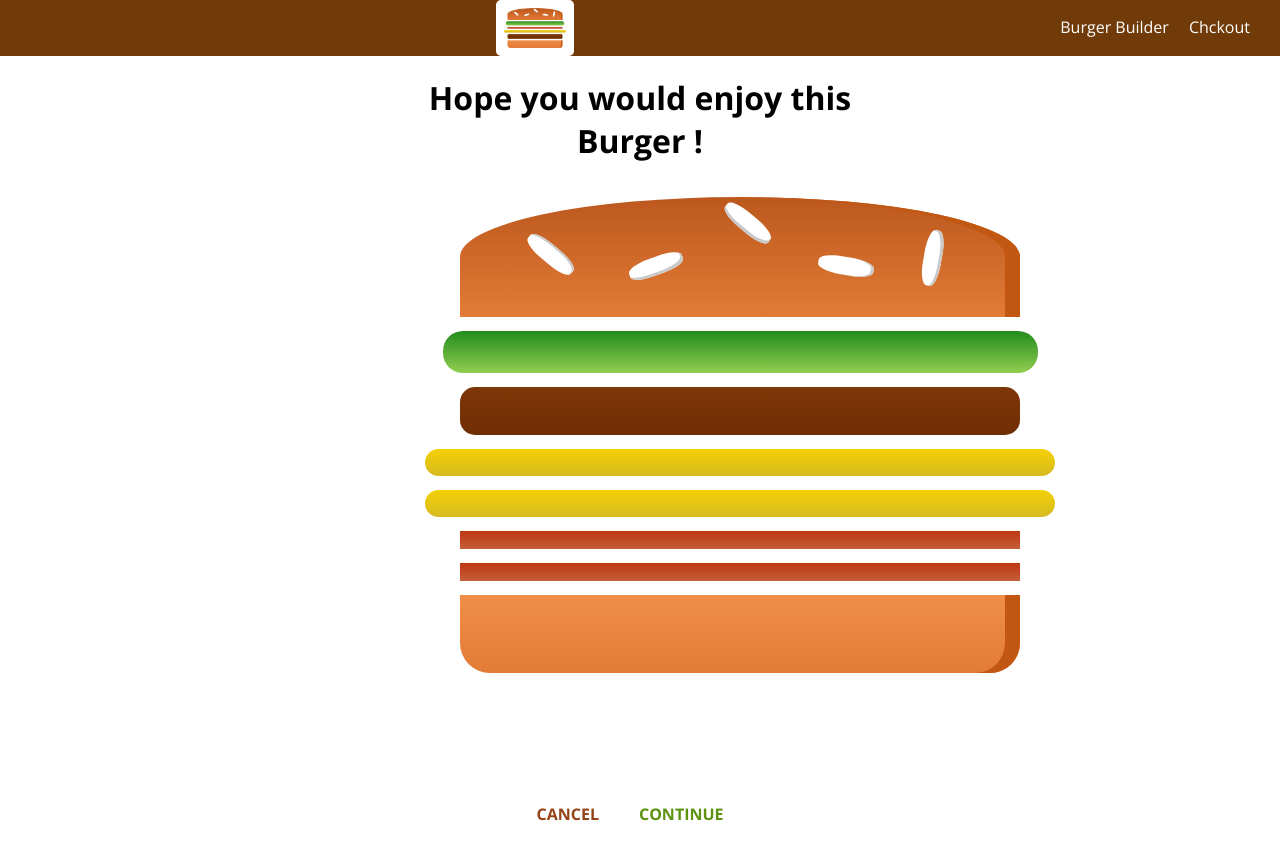
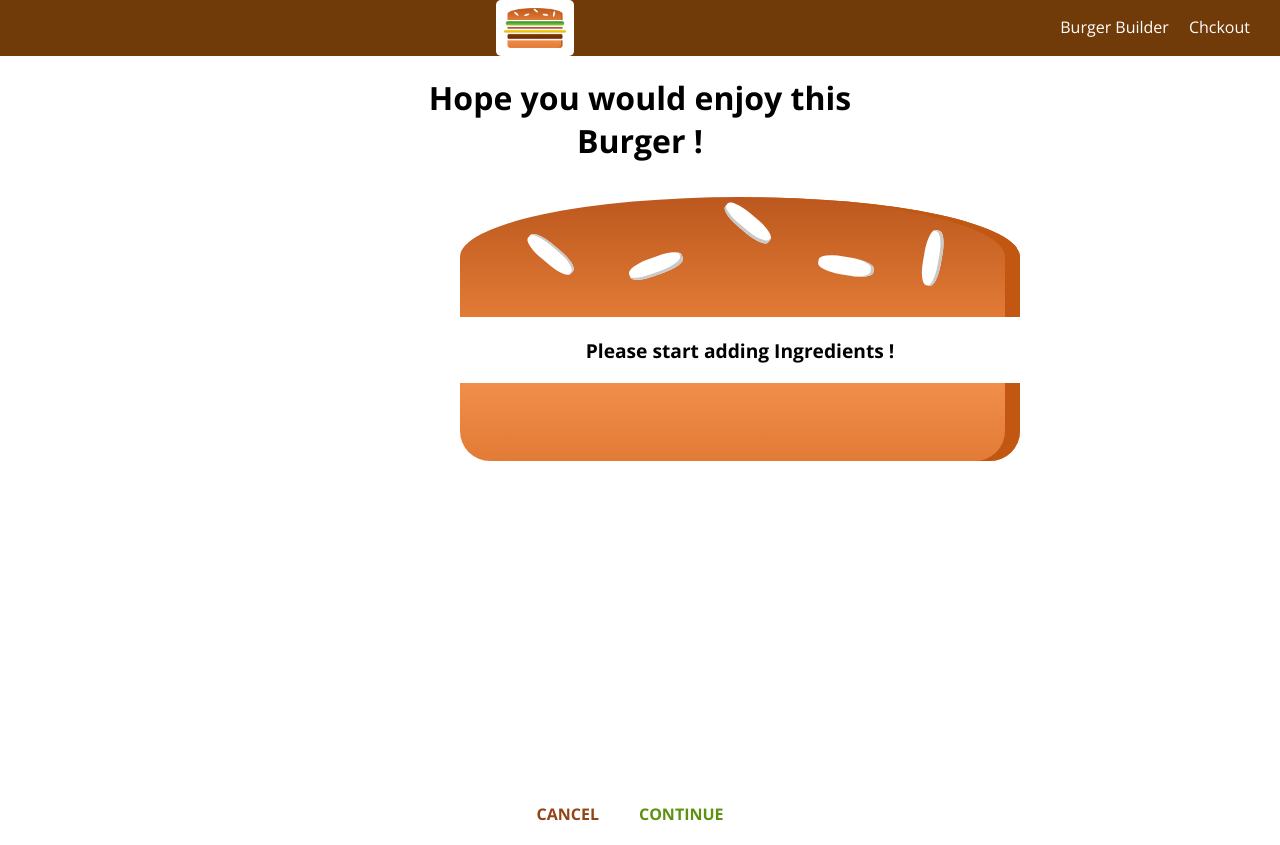
Before and after one commit to amitnashtekar/react-burger, a React app: page /checkout in a window 1280 px wide. Built offline with nearby package versions, Linux system fonts and the light colour scheme.

Commit message:
passing ingredients by queryparam to checkout container

```diff
--- a/src/Containers/BurgerBuilder/BurgerBuilder.js
+++ b/src/Containers/BurgerBuilder/BurgerBuilder.js
@@ -74,7 +74,15 @@
         this.setState({purchasing: false})
     }
     checkoutHandler = () => {
-        this.props.history.push('/checkout')
+        const queryParams = [];
+        for (let i in this.state.ingredients) {
+            queryParams.push(encodeURIComponent(i) + '=' + encodeURIComponent(this.state.ingredients[i]));
+        }
+        const queryString = queryParams.join('&');
+        this.props.history.push({
+            pathname: '/checkout',
+            search: '?' + queryString
+        });
         // this.setState({loading: true});
         // const order = {
         //     ingredients: this.state.ingredients,
--- a/src/Containers/Checkout/Checkout.js
+++ b/src/Containers/Checkout/Checkout.js
@@ -10,11 +10,19 @@
             bacon: 2
         }
     }
+    componentDidMount() {
+        const query = new URLSearchParams(this.props.location.search);
+        const ingredients = {};
+        for (let param of query.entries()) {
+                ingredients[param[0]] = +param[1];
+        }
+        this.setState({ingredients: ingredients});
+    }
     cancelCheckout = () => {
         this.props.history.goBack();
     }
     continueCheckout = () => {
-        this.props.history.replace('/order-data')
+        this.props.history.replace('checkout/order-data')
     }
     render() {
         return (
```
